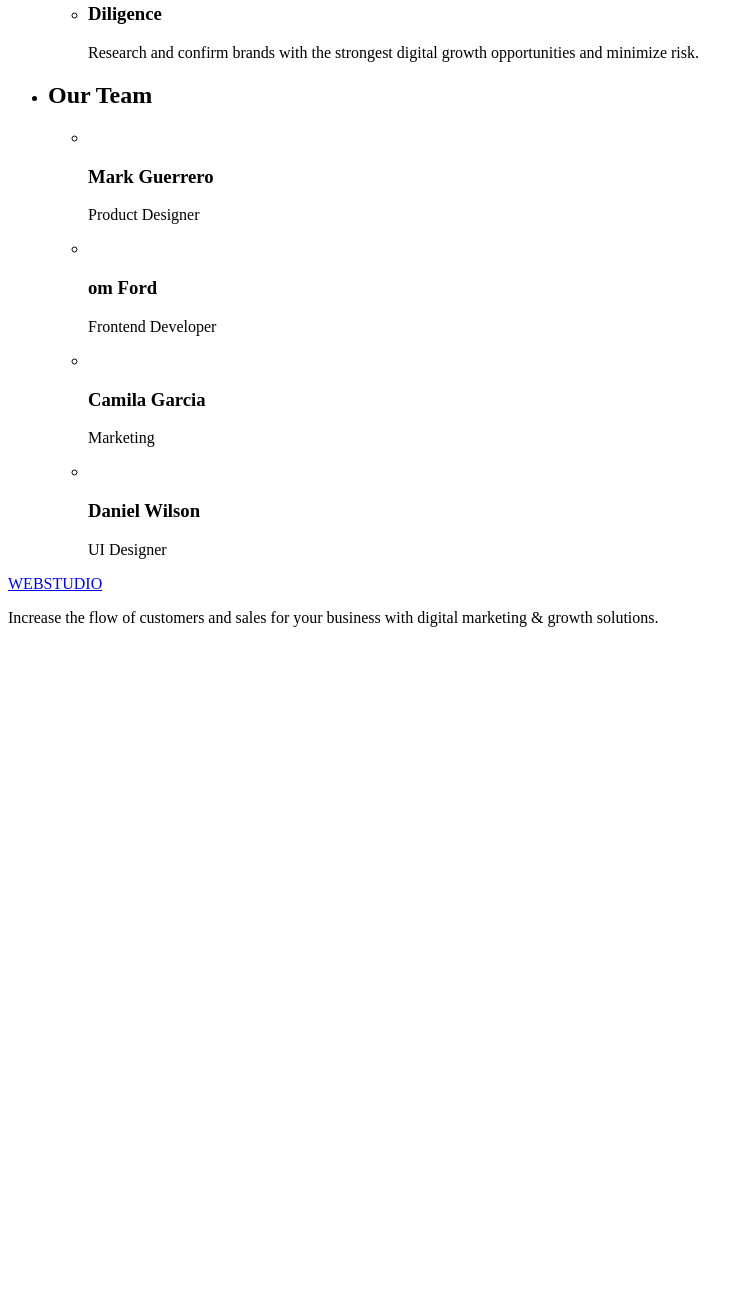
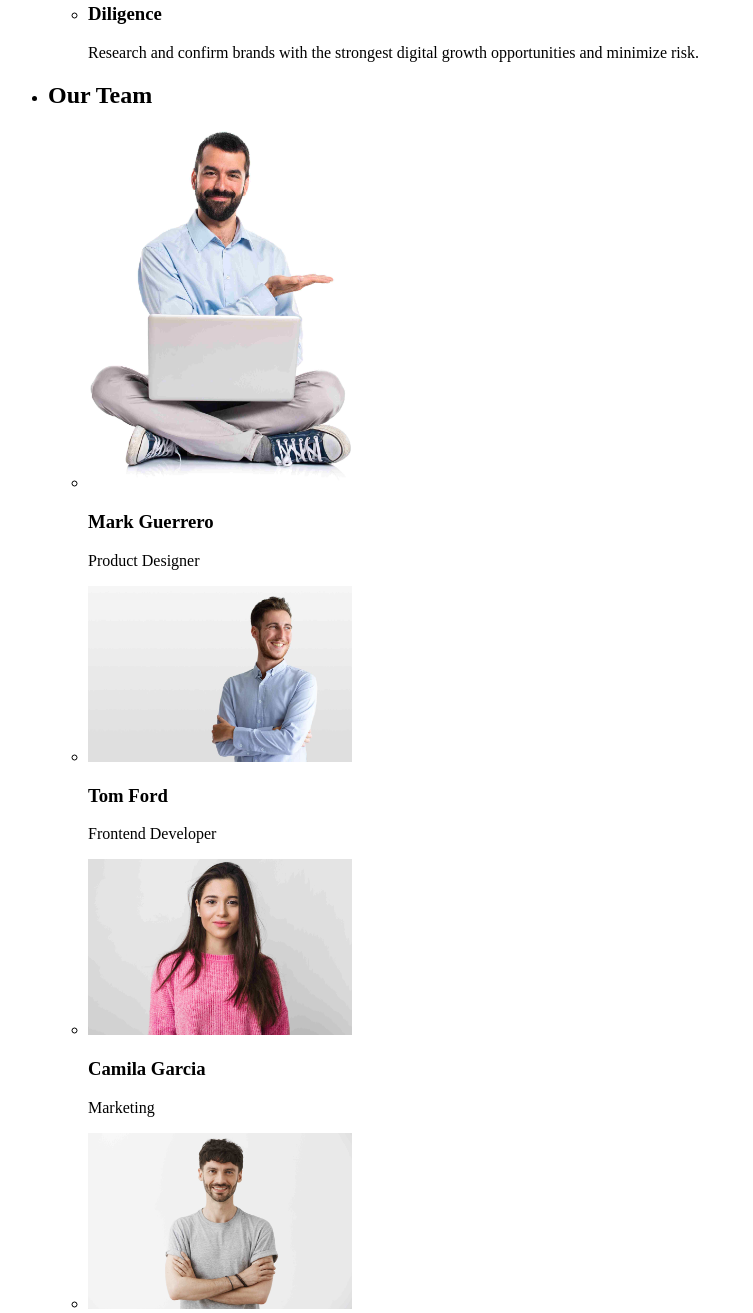
Before and after one commit to andreigubsky/goit-markup-hw-01, a plain HTML site: page index.html in a window 1280 px wide. Shown: the part 388-1701 px from the top of the page, without its empty margins (0-753 px from the left). Before the commit the page ends 1031 px from the top, so only its background shows below. Drawn offline with Linux system fonts and the light colour scheme.

Commit message:
1. Module 1. HTML basics. Howmework done.

```diff
--- a/index.html
+++ b/index.html
@@ -18,7 +18,7 @@
         </nav>
         <address>
           <a href="email:info@devstudio.com">info@devstudio.com</a>
-          <a href="tel:+11 (000) 111-11-11">+11 (000) 111-11-11</a>
+          <a href="tel:+11(000)111-11-11">+11 (000) 111-11-11</a>
         </address>
       </div>
     </header>
@@ -64,22 +64,22 @@
               <div>
                 <ul>
                   <li>
-                    <img src="./images/mark_guerrero.jpg" alt="" width="264" />
+                    <img src="./images/markguerrero.jpg" alt="Mark Guerrero Product Designer Photo" width="264" />
                     <h3>Mark Guerrero</h3>
                     <p>Product Designer</p>
                   </li>
                   <li>
-                    <img src="./images/tom_ford.jpg" alt="" width="264" />
-                    <h3>om Ford</h3>
+                    <img src="./images/tomford.jpg" alt="Tom Ford Frontend Developer Photo" width="264" />
+                    <h3>Tom Ford</h3>
                     <p>Frontend Developer</p>
                   </li>
                   <li>
-                    <img src="./images/camila_garcia.jpg" alt="" width="264" />
+                    <img src="./images/camilagarcia.jpg" alt="Camila Garcia Marketing Photo" width="264" />
                     <h3>Camila Garcia</h3>
                     <p>Marketing</p>
                   </li>
                   <li>
-                    <img src="./images/daniel_wilson.jpg" alt="" width="264" />
+                    <img src="./images/danielwilson.jpg" alt="Daniel Wilson UI Designer Photo" width="264" />
                     <h3>Daniel Wilson</h3>
                     <p>UI Designer</p>
                   </li>
```
